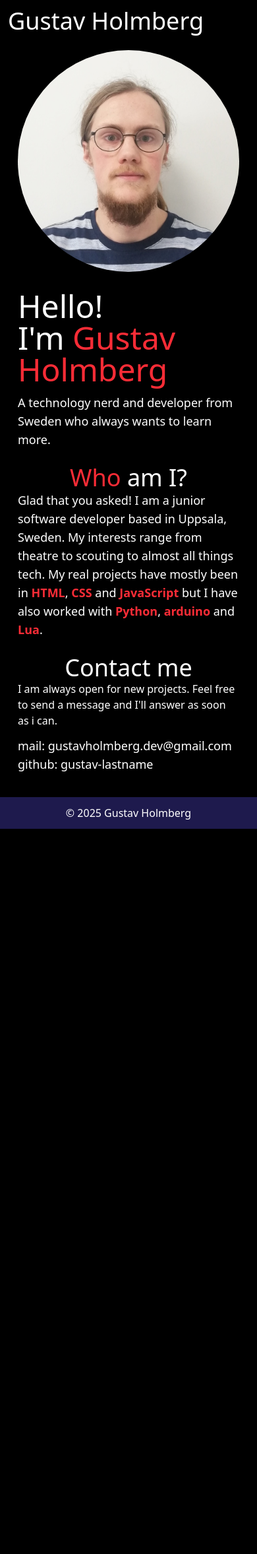
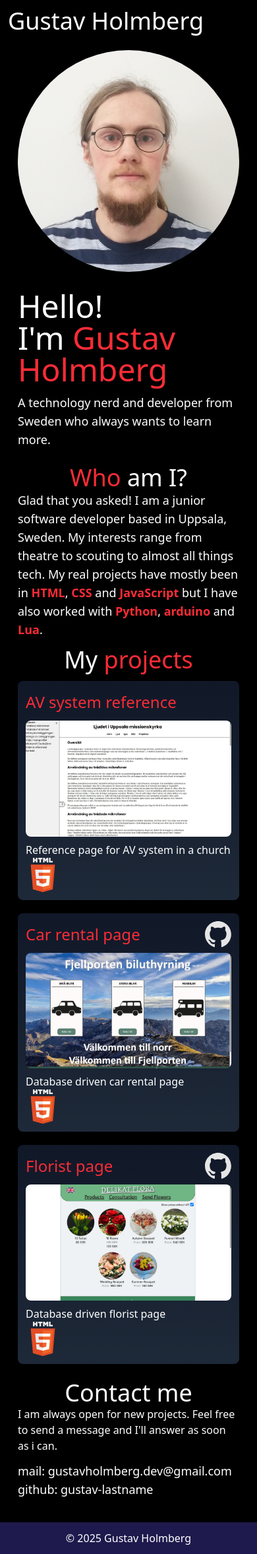
Before and after one commit to gustav-lastname/portfolio, a Jekyll site: the page built from _source/index.html, in a window 390 px wide. Shown: the whole page at 66% size. Built offline with Jekyll 4.4.1, drawn with Linux system fonts in a browser that asks for light colours; before the commit the page ends 1256 px from its top, so only the background shows below that.

Commit message:
Add projects

```diff
--- /dev/null
+++ b/_source/_data/projects.csv
@@ -0,0 +1,4 @@
+name,description,link,github,img,techniques
+AV system reference, Reference page for AV system in a church,,,img/projects/AV.jpg,HTML
+Car rental page, Database driven car rental page,,https://github.com/NTIG-Uppsala/Fjellporten,img/projects/car_rental.jpg,HTML
+Florist page, Database driven florist page,,https://github.com/NTIG-Uppsala/Delikat-Flora,img/projects/florist.jpg,HTML
--- /dev/null
+++ b/_source/_data/techniques.csv
@@ -0,0 +1,2 @@
+name,icon
+HTML,icons/HTML5.svg
--- a/_source/_includes/about.html
+++ b/_source/_includes/about.html
@@ -1,4 +1,4 @@
-<div class="my-3 mx-6 text-lg sm:grid sm:grid-cols-2 items-center">
+<div class="my-3 mx-6 text-lg sm:grid sm:grid-cols-2 gap-7 items-center">
     <div>
         <h2 class="text-4xl text-center"><span class="text-red-500">Who</span> am I?</h2>
         <p>
--- /dev/null
+++ b/_source/_includes/projects.html
@@ -0,0 +1,26 @@
+<div class="">
+    <h2 class="text-center text-4xl">My <span class="text-red-500">projects</span></h2>
+    <ul class="my-3 mx-6 grid grid-cols-[repeat(auto-fill,minmax(var(--container-xs),1fr))] gap-5">
+        {% for project in site.data.projects %}
+        <div class="bg-linear-to-b from-gray-900 transition duration-150 hover:to-gray-800 to-gray-800 sm:to-gray-900 p-3 rounded-lg">
+            <div class="flex justify-between items-center h-10">
+                <h3 class="text-2xl text-red-500"> {{ project.name }} </h3>
+                {% if project.github %}
+                <a href="{{ project.github }}" target="_blank"><svg class="size-10 fill-neutral-200 hover:fill-red-500 transition duration-300" viewbox="0 0 98 98" xmlns="http://www.w3.org/2000/svg"><path fill-rule="evenodd" clip-rule="evenodd" d="M48.854 0C21.839 0 0 22 0 49.217c0 21.756 13.993 40.172 33.405 46.69 2.427.49 3.316-1.059 3.316-2.362 0-1.141-.08-5.052-.08-9.127-13.59 2.934-16.42-5.867-16.42-5.867-2.184-5.704-5.42-7.17-5.42-7.17-4.448-3.015.324-3.015.324-3.015 4.934.326 7.523 5.052 7.523 5.052 4.367 7.496 11.404 5.378 14.235 4.074.404-3.178 1.699-5.378 3.074-6.6-10.839-1.141-22.243-5.378-22.243-24.283 0-5.378 1.94-9.778 5.014-13.2-.485-1.222-2.184-6.275.486-13.038 0 0 4.125-1.304 13.426 5.052a46.97 46.97 0 0 1 12.214-1.63c4.125 0 8.33.571 12.213 1.63 9.302-6.356 13.427-5.052 13.427-5.052 2.67 6.763.97 11.816.485 13.038 3.155 3.422 5.015 7.822 5.015 13.2 0 18.905-11.404 23.06-22.324 24.283 1.78 1.548 3.316 4.481 3.316 9.126 0 6.6-.08 11.897-.08 13.526 0 1.304.89 2.853 3.316 2.364 19.412-6.52 33.405-24.935 33.405-46.691C97.707 22 75.788 0 48.854 0z"/></svg></a>
+                {% endif %}
+            </div>
+            <img class="rounded-lg my-2" src="{{ project.img }}">
+            {{ project.description }}
+            <ul>
+                {% for technique in site.data.techniques %}
+                {% if project.techniques contains technique.name %}
+                <li>
+                    <img class="h-13"src="{{ technique.icon }}">
+                </li>
+                {% endif %}
+                {% endfor %}
+            </ul>
+        </div>
+        {% endfor %}
+    </ul>
+</div>
--- a/_source/index.html
+++ b/_source/index.html
@@ -14,4 +14,6 @@ title: "Gustav Holmberg"
 
 {% include about.html %}
 
+{% include projects.html %}
+
 {% include contact.html %}
--- a/_source/output.css
+++ b/_source/output.css
@@ -8,17 +8,32 @@
     --font-mono: ui-monospace, SFMono-Regular, Menlo, Monaco, Consolas, "Liberation Mono",
       "Courier New", monospace;
     --color-red-500: oklch(63.7% 0.237 25.331);
+    --color-red-900: oklch(39.6% 0.141 25.723);
     --color-red-950: oklch(25.8% 0.092 26.042);
+    --color-indigo-900: oklch(35.9% 0.144 278.697);
     --color-indigo-950: oklch(25.7% 0.09 281.288);
+    --color-fuchsia-900: oklch(40.1% 0.17 325.612);
+    --color-fuchsia-950: oklch(29.3% 0.136 325.661);
+    --color-gray-600: oklch(44.6% 0.03 256.802);
+    --color-gray-800: oklch(27.8% 0.033 256.848);
+    --color-gray-900: oklch(21% 0.034 264.665);
+    --color-neutral-200: oklch(92.2% 0 0);
+    --color-neutral-300: oklch(87% 0 0);
+    --color-neutral-400: oklch(70.8% 0 0);
     --color-black: #000;
     --color-white: #fff;
     --spacing: 0.25rem;
+    --container-xs: 20rem;
     --container-sm: 24rem;
+    --container-md: 28rem;
+    --container-lg: 32rem;
     --container-4xl: 56rem;
     --text-lg: 1.125rem;
     --text-lg--line-height: calc(1.75 / 1.125);
-    --text-xl: 1.25rem;
-    --text-xl--line-height: calc(1.75 / 1.25);
+    --text-2xl: 1.5rem;
+    --text-2xl--line-height: calc(2 / 1.5);
+    --text-3xl: 1.875rem;
+    --text-3xl--line-height: calc(2.25 / 1.875);
     --text-4xl: 2.25rem;
     --text-4xl--line-height: calc(2.5 / 2.25);
     --text-5xl: 3rem;
@@ -26,7 +41,8 @@
     --text-6xl: 3.75rem;
     --text-6xl--line-height: 1;
     --font-weight-semibold: 600;
-    --font-weight-bold: 700;
+    --radius-md: 0.375rem;
+    --radius-lg: 0.5rem;
     --default-transition-duration: 150ms;
     --default-transition-timing-function: cubic-bezier(0.4, 0, 0.2, 1);
     --default-font-family: var(--font-sans);
@@ -190,6 +206,9 @@
   .mx-auto {
     margin-inline: auto;
   }
+  .my-2 {
+    margin-block: calc(var(--spacing) * 2);
+  }
   .my-3 {
     margin-block: calc(var(--spacing) * 3);
   }
@@ -208,20 +227,74 @@
   .hidden {
     display: none;
   }
+  .table {
+    display: table;
+  }
+  .size-10 {
+    width: calc(var(--spacing) * 10);
+    height: calc(var(--spacing) * 10);
+  }
+  .size-12 {
+    width: calc(var(--spacing) * 12);
+    height: calc(var(--spacing) * 12);
+  }
+  .size-15 {
+    width: calc(var(--spacing) * 15);
+    height: calc(var(--spacing) * 15);
+  }
+  .size-20 {
+    width: calc(var(--spacing) * 20);
+    height: calc(var(--spacing) * 20);
+  }
+  .size-30 {
+    width: calc(var(--spacing) * 30);
+    height: calc(var(--spacing) * 30);
+  }
+  .size-auto {
+    width: auto;
+    height: auto;
+  }
+  .h-10 {
+    height: calc(var(--spacing) * 10);
+  }
+  .h-13 {
+    height: calc(var(--spacing) * 13);
+  }
+  .h-15 {
+    height: calc(var(--spacing) * 15);
+  }
   .min-h-screen {
     min-height: 100vh;
-  }
-  .w-1\/2 {
-    width: calc(1/2 * 100%);
-  }
-  .w-sm {
-    width: var(--container-sm);
   }
   .max-w-sm {
     max-width: var(--container-sm);
   }
+  .border-collapse {
+    border-collapse: collapse;
+  }
+  .scale-50 {
+    --tw-scale-x: 50%;
+    --tw-scale-y: 50%;
+    --tw-scale-z: 50%;
+    scale: var(--tw-scale-x) var(--tw-scale-y);
+  }
+  .transform {
+    transform: var(--tw-rotate-x,) var(--tw-rotate-y,) var(--tw-rotate-z,) var(--tw-skew-x,) var(--tw-skew-y,);
+  }
+  .resize {
+    resize: both;
+  }
   .grid-cols-1 {
     grid-template-columns: repeat(1, minmax(0, 1fr));
+  }
+  .grid-cols-\[1fr_150px\] {
+    grid-template-columns: 1fr 150px;
+  }
+  .grid-cols-\[repeat\(auto-fill\,minmax\(var\(--container-sm\)\,1fr\)\)\] {
+    grid-template-columns: repeat(auto-fill,minmax(var(--container-sm),1fr));
+  }
+  .grid-cols-\[repeat\(auto-fill\,minmax\(var\(--container-xs\)\,1fr\)\)\] {
+    grid-template-columns: repeat(auto-fill,minmax(var(--container-xs),1fr));
   }
   .grid-rows-\[auto_1fr_auto\] {
     grid-template-rows: auto 1fr auto;
@@ -229,8 +302,14 @@
   .items-center {
     align-items: center;
   }
+  .justify-between {
+    justify-content: space-between;
+  }
   .justify-start {
     justify-content: flex-start;
+  }
+  .gap-5 {
+    gap: calc(var(--spacing) * 5);
   }
   .gap-7 {
     gap: calc(var(--spacing) * 7);
@@ -238,11 +317,15 @@
   .self-center {
     align-self: center;
   }
-  .rounded {
-    border-radius: 0.25rem;
-  }
   .rounded-full {
     border-radius: calc(infinity * 1px);
+  }
+  .rounded-lg {
+    border-radius: var(--radius-lg);
+  }
+  .border {
+    border-style: var(--tw-border-style);
+    border-width: 1px;
   }
   .bg-black {
     background-color: var(--color-black);
@@ -250,14 +333,42 @@
   .bg-indigo-950 {
     background-color: var(--color-indigo-950);
   }
-  .bg-red-950 {
-    background-color: var(--color-red-950);
+  .bg-linear-to-b {
+    --tw-gradient-position: to bottom;
+    @supports (background-image: linear-gradient(in lab, red, red)) {
+      --tw-gradient-position: to bottom in oklab;
+    }
+    background-image: linear-gradient(var(--tw-gradient-stops));
+  }
+  .from-gray-900 {
+    --tw-gradient-from: var(--color-gray-900);
+    --tw-gradient-stops: var(--tw-gradient-via-stops, var(--tw-gradient-position), var(--tw-gradient-from) var(--tw-gradient-from-position), var(--tw-gradient-to) var(--tw-gradient-to-position));
+  }
+  .to-gray-800 {
+    --tw-gradient-to: var(--color-gray-800);
+    --tw-gradient-stops: var(--tw-gradient-via-stops, var(--tw-gradient-position), var(--tw-gradient-from) var(--tw-gradient-from-position), var(--tw-gradient-to) var(--tw-gradient-to-position));
+  }
+  .fill-neutral-200 {
+    fill: var(--color-neutral-200);
+  }
+  .fill-neutral-300 {
+    fill: var(--color-neutral-300);
+  }
+  .fill-neutral-400 {
+    fill: var(--color-neutral-400);
+  }
+  .fill-white {
+    fill: var(--color-white);
   }
   .p-3 {
     padding: calc(var(--spacing) * 3);
   }
   .text-center {
     text-align: center;
+  }
+  .text-2xl {
+    font-size: var(--text-2xl);
+    line-height: var(--tw-leading, var(--text-2xl--line-height));
   }
   .text-4xl {
     font-size: var(--text-4xl);
@@ -271,14 +382,6 @@
     font-size: var(--text-lg);
     line-height: var(--tw-leading, var(--text-lg--line-height));
   }
-  .text-xl {
-    font-size: var(--text-xl);
-    line-height: var(--tw-leading, var(--text-xl--line-height));
-  }
-  .font-bold {
-    --tw-font-weight: var(--font-weight-bold);
-    font-weight: var(--font-weight-bold);
-  }
   .font-semibold {
     --tw-font-weight: var(--font-weight-semibold);
     font-weight: var(--font-weight-semibold);
@@ -289,10 +392,21 @@
   .text-white {
     color: var(--color-white);
   }
+  .underline {
+    text-decoration-line: underline;
+  }
+  .outline {
+    outline-style: var(--tw-outline-style);
+    outline-width: 1px;
+  }
   .transition {
     transition-property: color, background-color, border-color, outline-color, text-decoration-color, fill, stroke, --tw-gradient-from, --tw-gradient-via, --tw-gradient-to, opacity, box-shadow, transform, translate, scale, rotate, filter, -webkit-backdrop-filter, backdrop-filter, display, content-visibility, overlay, pointer-events;
     transition-timing-function: var(--tw-ease, var(--default-transition-timing-function));
     transition-duration: var(--tw-duration, var(--default-transition-duration));
+  }
+  .duration-150 {
+    --tw-duration: 150ms;
+    transition-duration: 150ms;
   }
   .duration-300 {
     --tw-duration: 300ms;
@@ -305,21 +419,19 @@
       }
     }
   }
-  .hover\:text-black {
+  .hover\:to-gray-800 {
     &:hover {
       @media (hover: hover) {
-        color: var(--color-black);
+        --tw-gradient-to: var(--color-gray-800);
+        --tw-gradient-stops: var(--tw-gradient-via-stops, var(--tw-gradient-position), var(--tw-gradient-from) var(--tw-gradient-from-position), var(--tw-gradient-to) var(--tw-gradient-to-position));
       }
     }
   }
-  .sm\:col-2 {
-    @media (width >= 40rem) {
-      grid-column: 2;
-    }
-  }
-  .sm\:mx-20 {
-    @media (width >= 40rem) {
-      margin-inline: calc(var(--spacing) * 20);
+  .hover\:fill-red-500 {
+    &:hover {
+      @media (hover: hover) {
+        fill: var(--color-red-500);
+      }
     }
   }
   .sm\:mx-auto {
@@ -362,6 +474,12 @@
       background-color: var(--color-black);
     }
   }
+  .sm\:to-gray-900 {
+    @media (width >= 40rem) {
+      --tw-gradient-to: var(--color-gray-900);
+      --tw-gradient-stops: var(--tw-gradient-via-stops, var(--tw-gradient-position), var(--tw-gradient-from) var(--tw-gradient-from-position), var(--tw-gradient-to) var(--tw-gradient-to-position));
+    }
+  }
   .sm\:text-6xl {
     @media (width >= 40rem) {
       font-size: var(--text-6xl);
@@ -387,9 +505,96 @@
     }
   }
 }
+@property --tw-scale-x {
+  syntax: "*";
+  inherits: false;
+  initial-value: 1;
+}
+@property --tw-scale-y {
+  syntax: "*";
+  inherits: false;
+  initial-value: 1;
+}
+@property --tw-scale-z {
+  syntax: "*";
+  inherits: false;
+  initial-value: 1;
+}
+@property --tw-rotate-x {
+  syntax: "*";
+  inherits: false;
+}
+@property --tw-rotate-y {
+  syntax: "*";
+  inherits: false;
+}
+@property --tw-rotate-z {
+  syntax: "*";
+  inherits: false;
+}
+@property --tw-skew-x {
+  syntax: "*";
+  inherits: false;
+}
+@property --tw-skew-y {
+  syntax: "*";
+  inherits: false;
+}
+@property --tw-border-style {
+  syntax: "*";
+  inherits: false;
+  initial-value: solid;
+}
+@property --tw-gradient-position {
+  syntax: "*";
+  inherits: false;
+}
+@property --tw-gradient-from {
+  syntax: "<color>";
+  inherits: false;
+  initial-value: #0000;
+}
+@property --tw-gradient-via {
+  syntax: "<color>";
+  inherits: false;
+  initial-value: #0000;
+}
+@property --tw-gradient-to {
+  syntax: "<color>";
+  inherits: false;
+  initial-value: #0000;
+}
+@property --tw-gradient-stops {
+  syntax: "*";
+  inherits: false;
+}
+@property --tw-gradient-via-stops {
+  syntax: "*";
+  inherits: false;
+}
+@property --tw-gradient-from-position {
+  syntax: "<length-percentage>";
+  inherits: false;
+  initial-value: 0%;
+}
+@property --tw-gradient-via-position {
+  syntax: "<length-percentage>";
+  inherits: false;
+  initial-value: 50%;
+}
+@property --tw-gradient-to-position {
+  syntax: "<length-percentage>";
+  inherits: false;
+  initial-value: 100%;
+}
 @property --tw-font-weight {
   syntax: "*";
   inherits: false;
+}
+@property --tw-outline-style {
+  syntax: "*";
+  inherits: false;
+  initial-value: solid;
 }
 @property --tw-duration {
   syntax: "*";
@@ -398,7 +603,26 @@
 @layer properties {
   @supports ((-webkit-hyphens: none) and (not (margin-trim: inline))) or ((-moz-orient: inline) and (not (color:rgb(from red r g b)))) {
     *, ::before, ::after, ::backdrop {
+      --tw-scale-x: 1;
+      --tw-scale-y: 1;
+      --tw-scale-z: 1;
+      --tw-rotate-x: initial;
+      --tw-rotate-y: initial;
+      --tw-rotate-z: initial;
+      --tw-skew-x: initial;
+      --tw-skew-y: initial;
+      --tw-border-style: solid;
+      --tw-gradient-position: initial;
+      --tw-gradient-from: #0000;
+      --tw-gradient-via: #0000;
+      --tw-gradient-to: #0000;
+      --tw-gradient-stops: initial;
+      --tw-gradient-via-stops: initial;
+      --tw-gradient-from-position: 0%;
+      --tw-gradient-via-position: 50%;
+      --tw-gradient-to-position: 100%;
       --tw-font-weight: initial;
+      --tw-outline-style: solid;
       --tw-duration: initial;
     }
   }
```
Also changed, not shown: _source/icons/HTML5.svg (added), _source/img/projects/AV.jpg (added), _source/img/projects/car_rental.jpg (added), _source/img/projects/florist.jpg (added).
